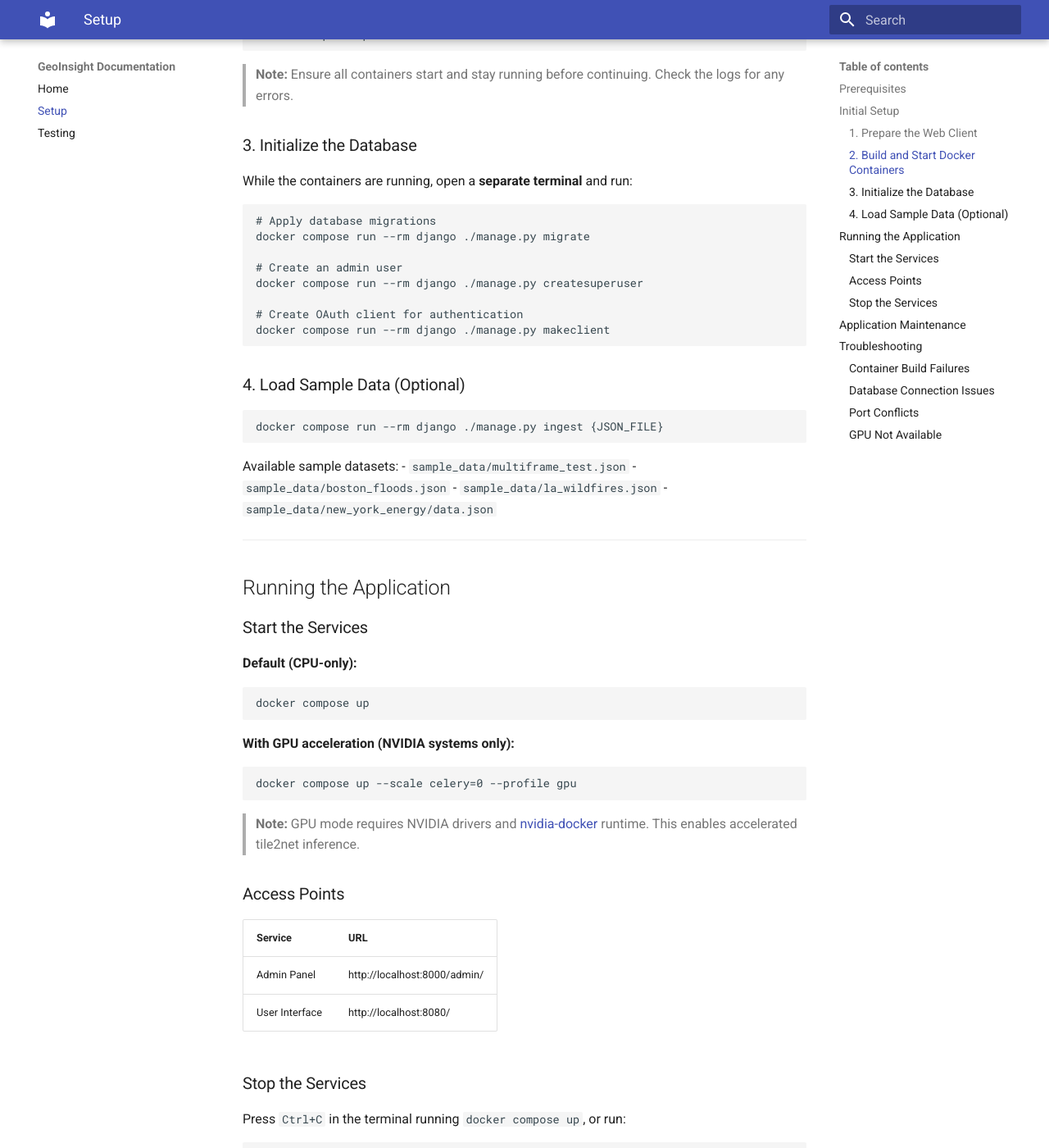
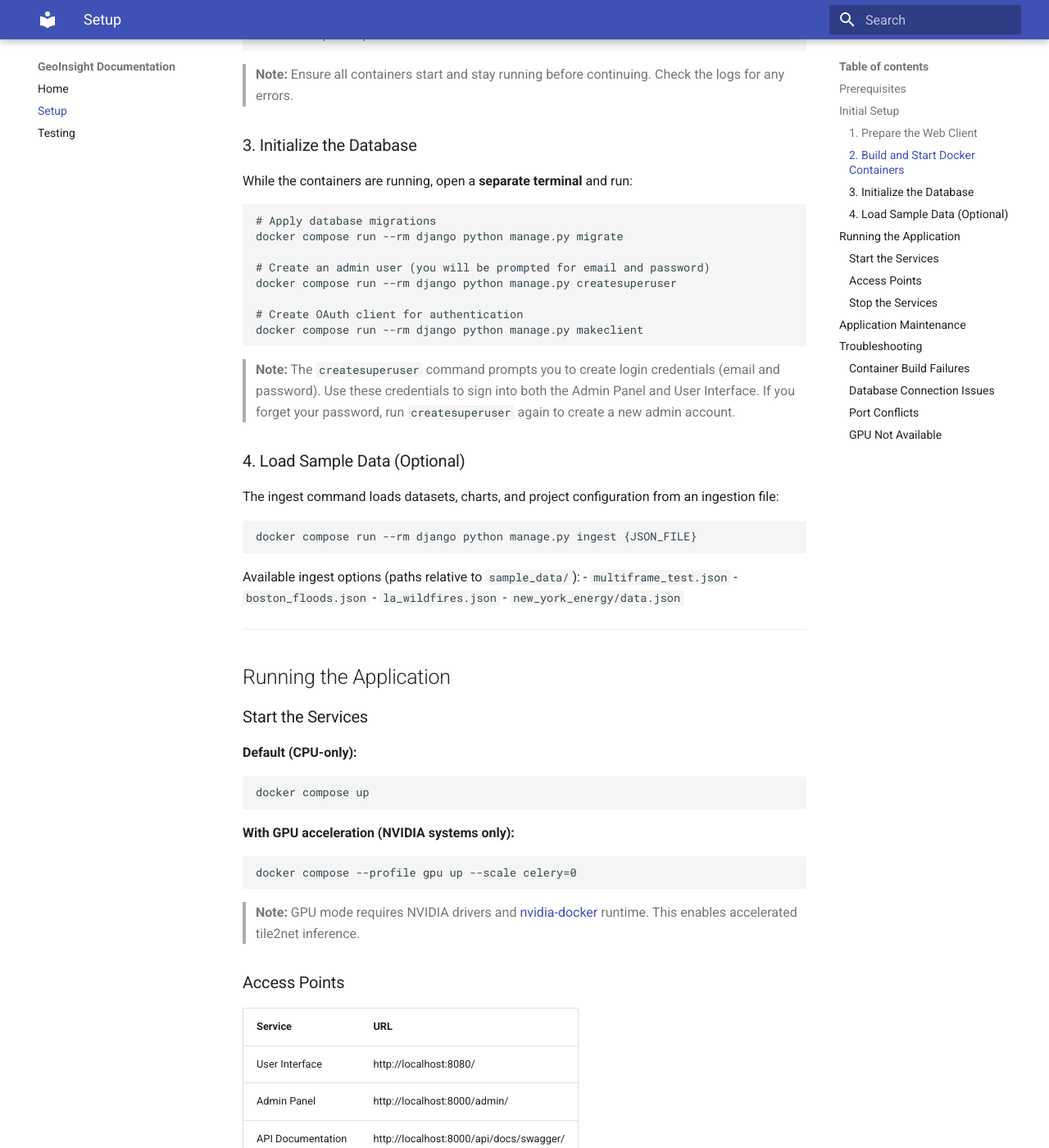
Before and after one commit to OpenGeoscience/uvdat, an MkDocs documentation site: the page built from docs/setup.md, in a window 1280 px wide and 1400 px high, scrolled down 821 px. Shown: the whole window at 82% size. Built offline with MkDocs 1.6.1 and Material for MkDocs 9.7.7, drawn with Linux system fonts in a browser that asks for light colours; some of the changed text lies outside the part shown.

Commit message:
Address PR review feedback
- Fix Windows compatibility: use 'python manage.py' instead of './manage.py'
- Remove shm_size from default celery (only needed for GPU)
- Update GPU celery comment for generic accelerated inferencing
- Fix GPU command flag order (--profile before 'up', --scale after)
- Fix ingest documentation paths (relative to sample_data/)
- Add API Documentation (Swagger) URL to access points
- Clarify createsuperuser creates login credentials

````diff
--- a/docs/setup.md
+++ b/docs/setup.md
@@ -39,26 +39,30 @@ While the containers are running, open a **separate terminal** and run:
 
 ```bash
 # Apply database migrations
-docker compose run --rm django ./manage.py migrate
+docker compose run --rm django python manage.py migrate
 
-# Create an admin user
-docker compose run --rm django ./manage.py createsuperuser
+# Create an admin user (you will be prompted for email and password)
+docker compose run --rm django python manage.py createsuperuser
 
 # Create OAuth client for authentication
-docker compose run --rm django ./manage.py makeclient
+docker compose run --rm django python manage.py makeclient
 ```
+
+> **Note:** The `createsuperuser` command prompts you to create login credentials (email and password). Use these credentials to sign into both the Admin Panel and User Interface. If you forget your password, run `createsuperuser` again to create a new admin account.
 
 ### 4. Load Sample Data (Optional)
 
+The ingest command loads datasets, charts, and project configuration from an ingestion file:
+
 ```bash
-docker compose run --rm django ./manage.py ingest {JSON_FILE}
+docker compose run --rm django python manage.py ingest {JSON_FILE}
 ```
 
-Available sample datasets:
-- `sample_data/multiframe_test.json`
-- `sample_data/boston_floods.json`
-- `sample_data/la_wildfires.json`
-- `sample_data/new_york_energy/data.json`
+Available ingest options (paths relative to `sample_data/`):
+- `multiframe_test.json`
+- `boston_floods.json`
+- `la_wildfires.json`
+- `new_york_energy/data.json`
 
 ---
 
@@ -73,7 +77,7 @@ docker compose up
 
 **With GPU acceleration (NVIDIA systems only):**
 ```bash
-docker compose up --scale celery=0 --profile gpu
+docker compose --profile gpu up --scale celery=0
 ```
 
 > **Note:** GPU mode requires NVIDIA drivers and [nvidia-docker](https://docs.nvidia.com/datacenter/cloud-native/container-toolkit/install-guide.html) runtime. This enables accelerated tile2net inference.
@@ -82,15 +86,18 @@ docker compose up --scale celery=0 --profile gpu
 
 | Service | URL |
 |---------|-----|
+| User Interface | http://localhost:8080/ |
 | Admin Panel | http://localhost:8000/admin/ |
-| User Interface | http://localhost:8080/ |
+| API Documentation | http://localhost:8000/api/docs/swagger/ |
+
+Log in using the credentials you created with `createsuperuser`.
 
 ### Stop the Services
 
 Press `Ctrl+C` in the terminal running `docker compose up`, or run:
 
 ```bash
-docker compose down
+docker compose stop
 ```
 
 ---
@@ -107,7 +114,7 @@ docker compose pull
 docker compose build --pull --no-cache
 
 # Apply any new migrations
-docker compose run --rm django ./manage.py migrate
+docker compose run --rm django python manage.py migrate
 ```
 
 ---
````
